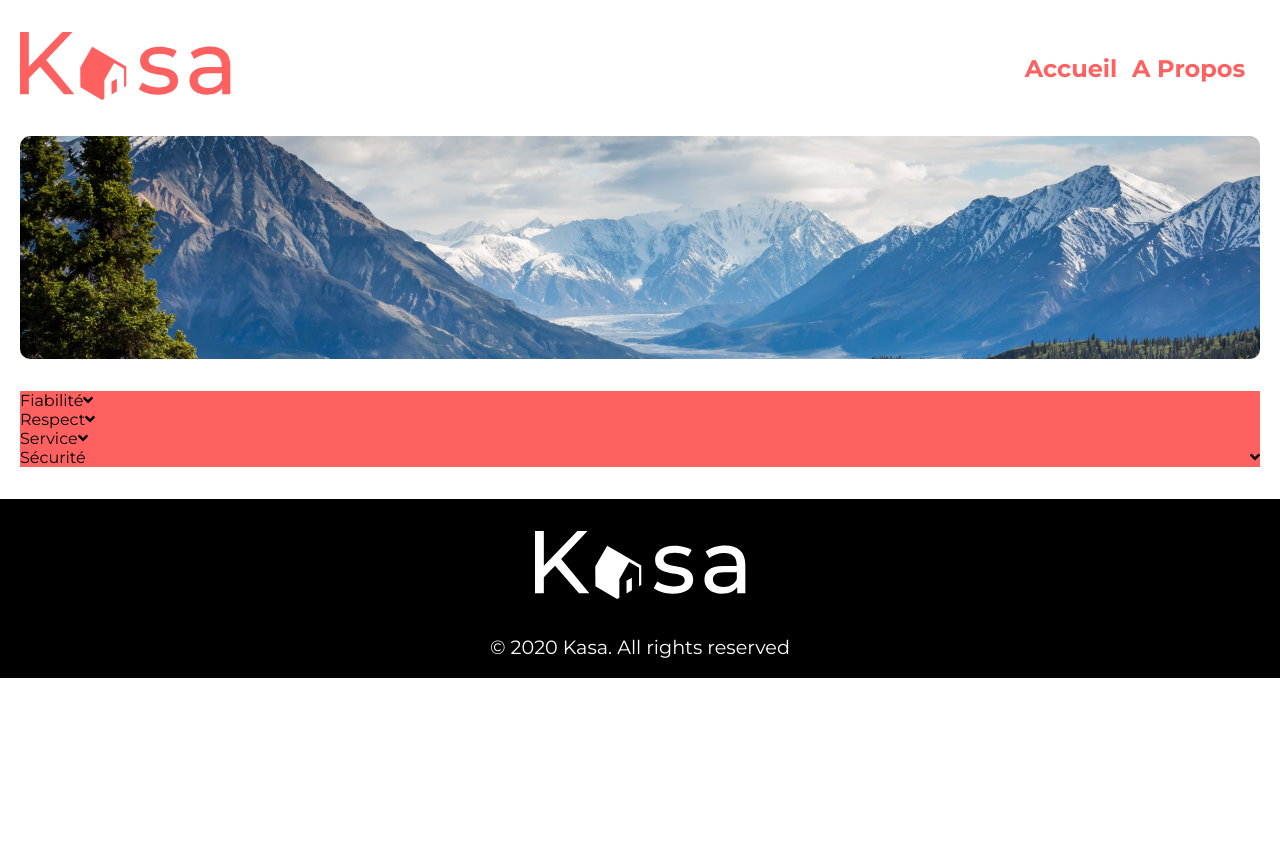
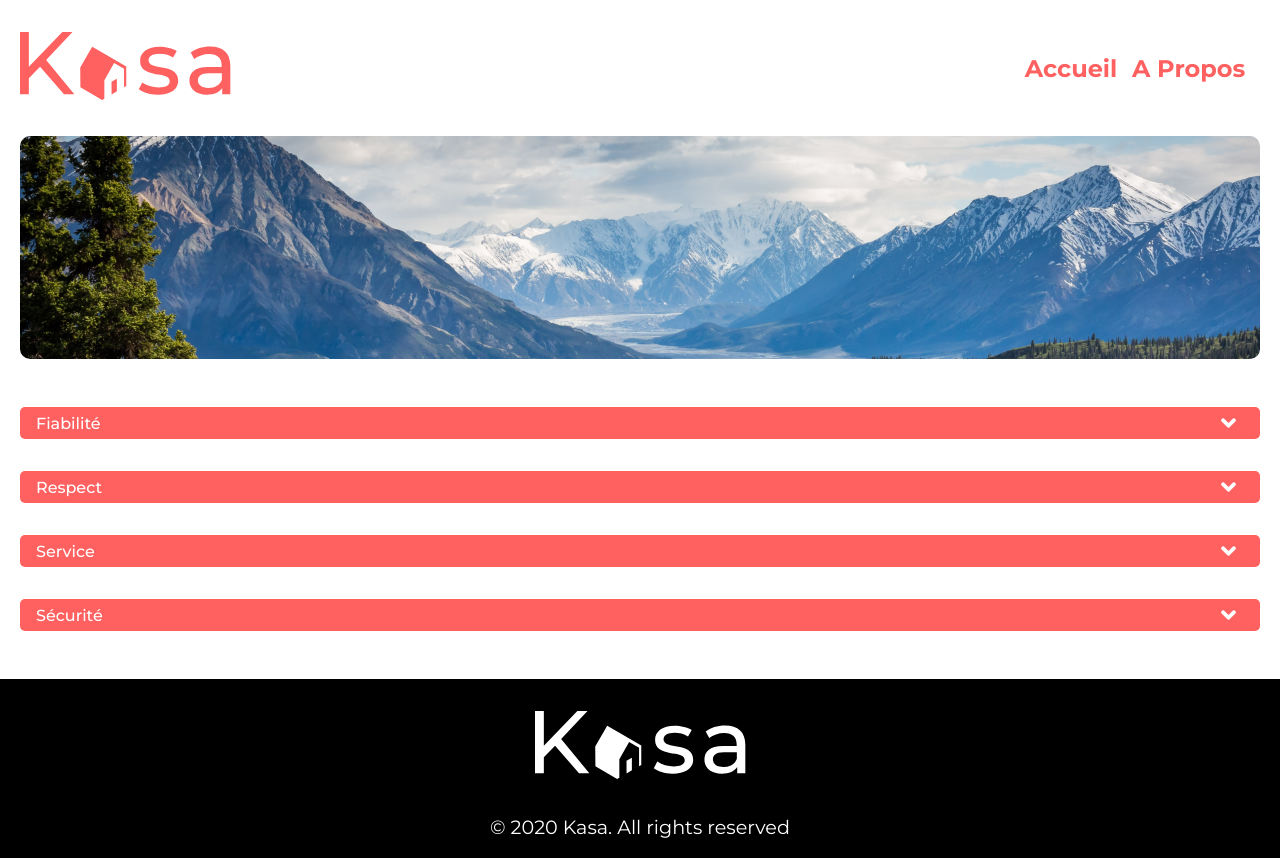
Before and after one commit to DrewEvans/AndrewEvans_11_2021-10-04, a React (Create React App) app: page /about in a window 1280 px wide. Before the commit the page ends 800 px from the top, so only its background shows below. Built offline with nearby package versions, Linux system fonts and the light colour scheme.

Commit message:
updates to about page and designs

```diff
--- a/src/pages/About.js
+++ b/src/pages/About.js
@@ -1,6 +1,6 @@
 import { useState } from "react";
 import Banner from "../images/about-backdrop.png";
-import { NavHeader, PageFooter } from "../components";
+import { NavHeader } from "../components";
 import { FontAwesomeIcon } from "@fortawesome/react-fontawesome";
 import { faAngleDown } from "@fortawesome/free-solid-svg-icons";
 import { faAngleUp } from "@fortawesome/free-solid-svg-icons";
@@ -22,67 +22,67 @@ const About = () => {
         <img src={Banner} alt='broken' />
       </div>
       <div className='about-dropdown-container'>
-        <div className='more-info-btn'>
+        <div className='dropdown-container'>
           <div
+            className='btn-header'
             onClick={() =>
               openDialog1 ? setOpenDialog1(false) : setOpenDialog1(true)
             }>
-            Fiabilité
+            <h3>Fiabilité</h3>
             {!openDialog1 && <span>{angleDown}</span>}
             {openDialog1 && <span>{angleUp}</span>}
+          </div>
           {openDialog1 ? (
-              <p>
+            <p className='dialog-box'>
               Les annonces postées sur Kasa garantissent une fiabilité totale.
               Les photos sont conformes aux logements, et toutes les
               informations sont régulièrement vérifiées par nos équipes.
             </p>
           ) : null}
         </div>
-        </div>
-
-        <div className='more-info-btn'>
+        <div className='dropdown-container'>
           <div
+            className='btn-header'
             onClick={() =>
               openDialog2 ? setOpenDialog2(false) : setOpenDialog2(true)
             }>
-            Respect
+            <h3>Respect</h3>
             {!openDialog2 && <span>{angleDown}</span>}
             {openDialog2 && <span>{angleUp}</span>}
+          </div>
           {openDialog2 ? (
-              <p>
-                La bienveillance fait partie des valeurs fondatrices de Kasa.
-                Tout comportement discriminatoire ou de perturbation du
-                voisinage entraînera une exclusion de notre plateforme.
+            <p className='dialog-box'>
+              La bienveillance fait partie des valeurs fondatrices de Kasa. Tout
+              comportement discriminatoire ou de perturbation du voisinage
+              entraînera une exclusion de notre plateforme.
             </p>
           ) : null}
         </div>
-        </div>
-
-        <div className='more-info-btn'>
+        <div className='dropdown-container'>
           <div
+            className='btn-header'
             onClick={() =>
               openDialog3 ? setOpenDialog3(false) : setOpenDialog3(true)
             }>
-            Service
+            <h3>Service</h3>
             {!openDialog3 && <span>{angleDown}</span>}
             {openDialog3 && <span>{angleUp}</span>}
+          </div>
           {openDialog3 ? (
-              <p>
-                Nos équipes se tiennent à votre disposition pour vous fournir
-                une expérience parfaite. N'hésitez pas à nous contacter si vous
-                avez la moindre question.
+            <p className='dialog-box'>
+              Nos équipes se tiennent à votre disposition pour vous fournir une
+              expérience parfaite. N'hésitez pas à nous contacter si vous avez
+              la moindre question.
             </p>
           ) : null}
         </div>
-        </div>
-
-        <div className='more-info-btn'>
+        <div className='dropdown-container'>
           <div
             className='btn-header'
             onClick={() =>
               openDialog4 ? setOpenDialog4(false) : setOpenDialog4(true)
             }>
-            Sécurité
+            <h3>Sécurité</h3>
             {!openDialog4 && <span>{angleDown}</span>}
             {openDialog4 && <span>{angleUp}</span>}
           </div>
--- a/src/pages/ErrorPage.js
+++ b/src/pages/ErrorPage.js
@@ -10,7 +10,7 @@ const ErrorPage = () => {
       <h2 className='error-msg'>
         Oups! La page que vous demandez n'existe pas.
       </h2>
-      <NavLink to='/'>
+      <NavLink to='/' style={{ textDecorationColor: "#ff6060" }}>
         <span>Retourner sur la page d’accueil</span>
       </NavLink>
     </footer>
--- a/src/styles/about.scss
+++ b/src/styles/about.scss
@@ -7,13 +7,52 @@
   margin: 2em auto;
   width: 1240px;
 
+  .dropdown-container {
+    width: 100%;
+    background-color: $primary-color;
+    border-radius: 5px;
+    margin: 1em 0;
+
+    .btn-header {
+      color: white;
+      height: 32px;
+      display: flex;
+      justify-content: space-between;
+      align-items: center;
+
+      h3 {
+        font-weight: 500;
+        font-size: 1em;
+        margin-left: 1em;
+      }
+      span {
+        font-size: 1.5em;
+        margin-right: 1em;
+      }
+    }
+    .dialog-box {
+      color: $primary-color;
+      background-color: white;
+      display: block;
+      position: relative;
+      margin: 0;
+      padding: 0.5em;
+    }
+  }
+
   .more-info-btn {
+    display: flex;
+
     background-color: $primary-color;
+    height: 28px;
+    border-radius: 5px;
+    margin: 0.5em 0;
 
     .btn-header {
       display: flex;
       flex-direction: row;
       justify-content: space-between;
+      cursor: pointer;
 
       .dialog-box {
         display: block;
--- a/src/styles/componentStyles/descriptionDropdown.scss
+++ b/src/styles/componentStyles/descriptionDropdown.scss
@@ -5,17 +5,17 @@
   background-color: $primary-color;
   color: #fff;
   width: 582px;
-  height: auto;
   padding: 0;
   border-radius: 5px;
   display: flex;
+  position: relative;
   justify-content: flex-start;
   flex-direction: column;
+  height: max-content;
   cursor: pointer;
-  height: max-content;
 
   .button {
-    display: flex;
+    display: inline-flex;
     justify-content: space-between;
     align-items: center;
     border-radius: 5px;
@@ -31,6 +31,5 @@
     background-color: $secondary-color;
     padding: 0.25em;
     margin: 0;
-    border-radius: 5px;
   }
 }
--- a/src/styles/error.scss
+++ b/src/styles/error.scss
@@ -16,6 +16,7 @@
     font-size: 1.5em;
     color: $primary-color;
     text-decoration: $primary-color;
+    text-decoration-color: $primary-color;
     :hover {
       text-shadow: black 1px 0 10px;
     }
```
Lines whose indentation alone changed are shown as unchanged.
